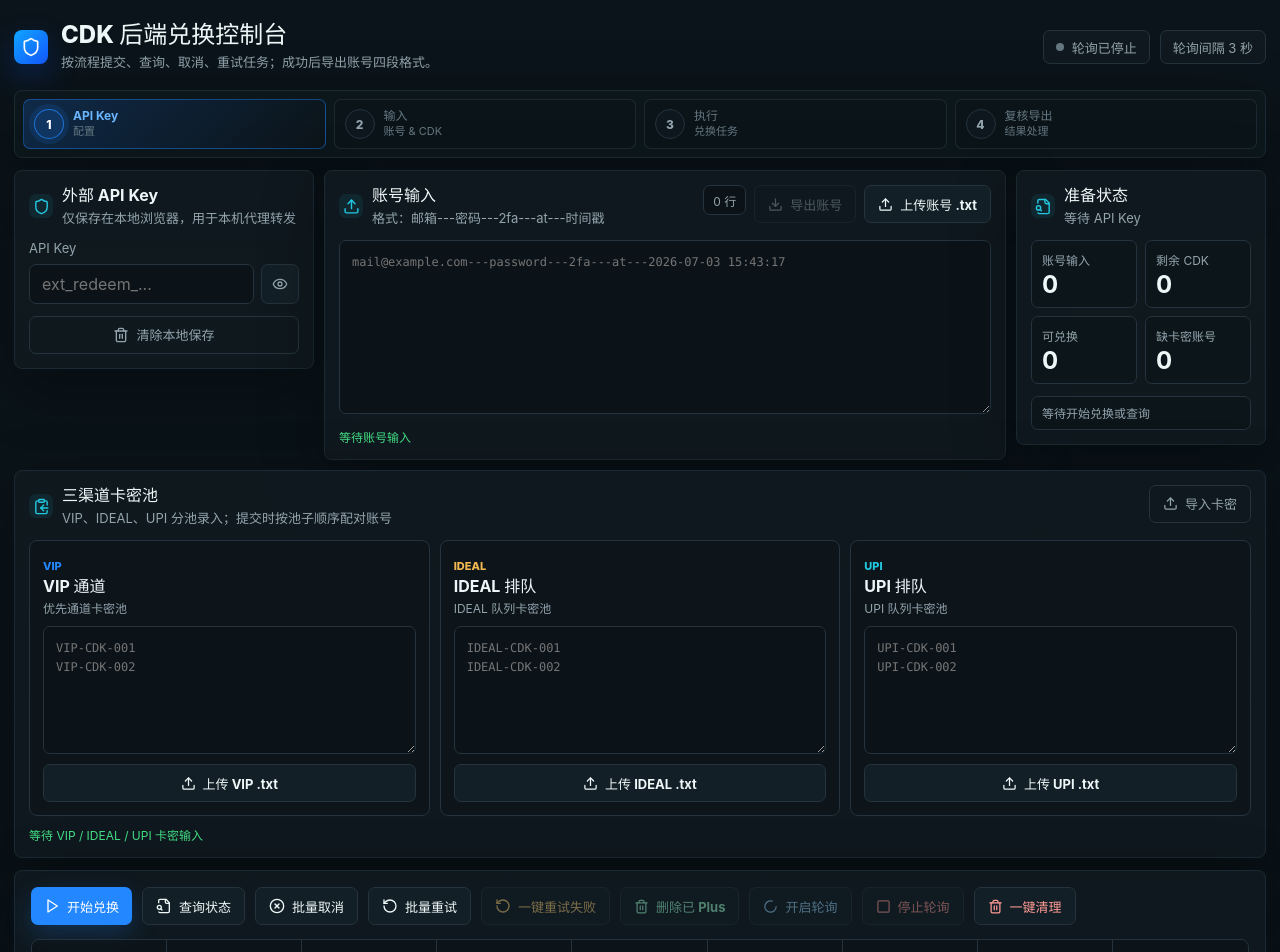
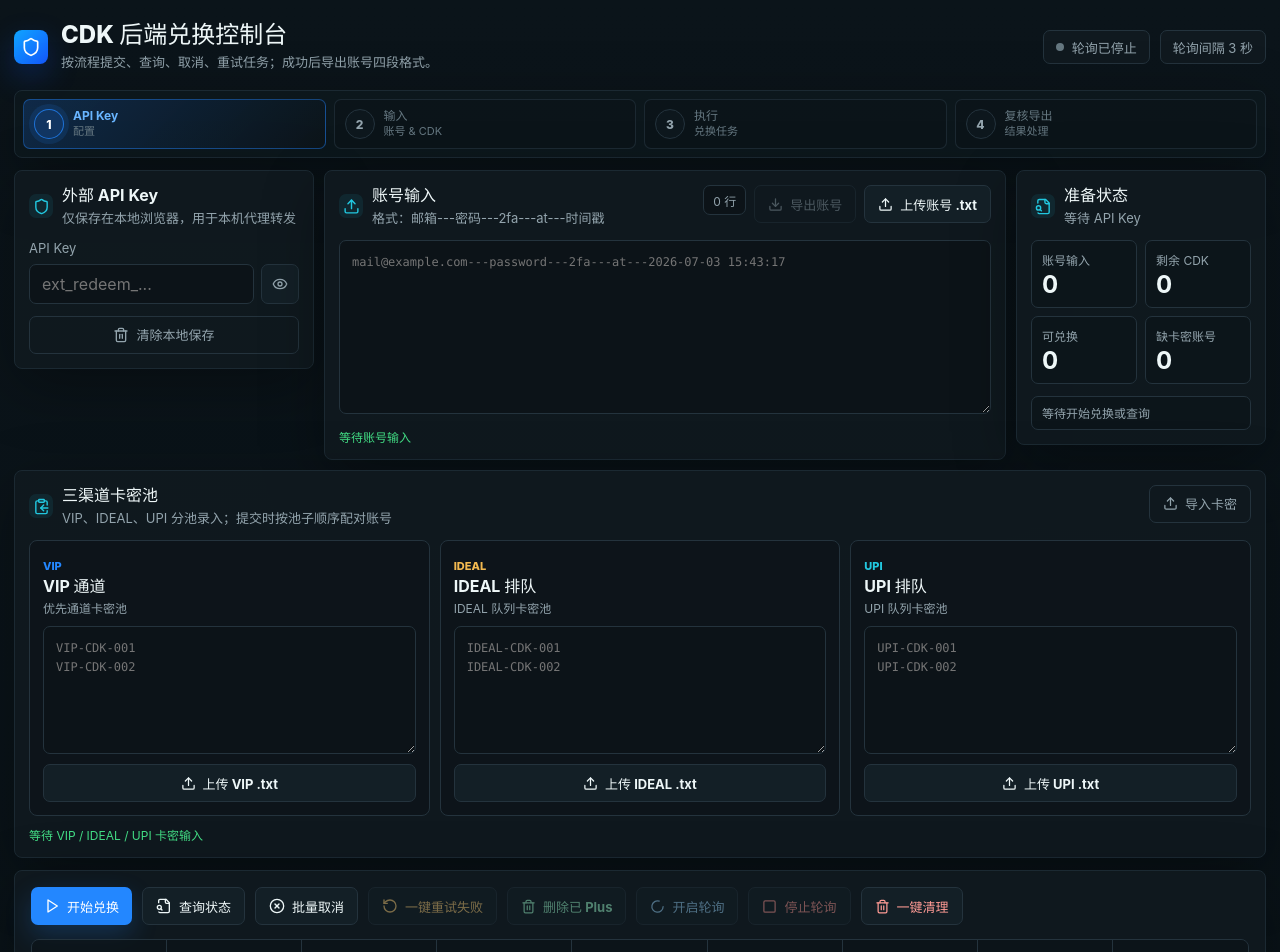
Before and after one commit to kui123456789/cdk-houduan-duihuan, a React (Vite) app: page / in a window 1280 px wide. Shown: the top 952 px of the page. Built offline with nearby package versions, Linux system fonts and the light colour scheme.

Commit message:
Remove batch retry button

```diff
--- a/src/App.jsx
+++ b/src/App.jsx
@@ -1673,10 +1673,6 @@ export default function App() {
                 <XCircle size={16} />
                 批量取消
               </button>
-              <button className="secondary-button" onClick={() => retryRows(selectedTargetRows)} disabled={isBusy}>
-                <RotateCcw size={16} />
-                批量重试
-              </button>
               <button
                 className="secondary-button retry-failed-action"
                 onClick={retryFailedRows}
```
